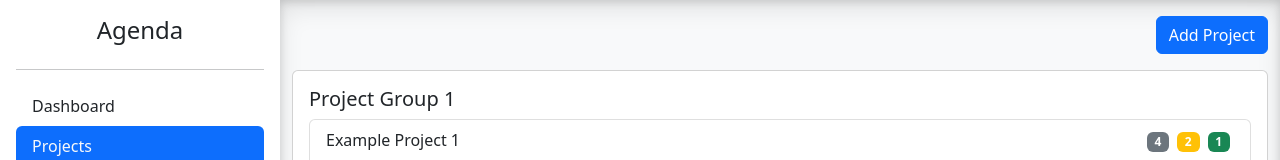
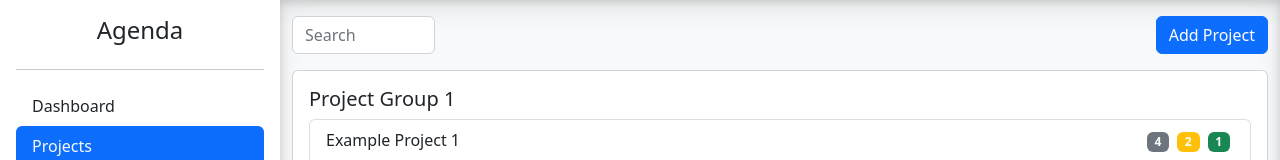
Before and after one commit to LewBlu/agenda, an Angular app: page /projects in a window 1280 px wide. Shown: the top 160 px of the page. Built offline with nearby package versions, Linux system fonts and the light colour scheme.

Commit message:
Added search bar to project view Updated button text on project form

```diff
--- a/src/app/projects/project-form/project-form.component.html
+++ b/src/app/projects/project-form/project-form.component.html
@@ -13,6 +13,15 @@
                         <textarea class="form-control" id="description" rows="3"></textarea>
                       </div>
                     <div class="mb-3">
+                        <label for="group" class="form-label">Owner</label>
+                        <select class="form-select">
+                            <option selected>Open this select menu</option>
+                            <option value="1">One</option>
+                            <option value="2">Two</option>
+                            <option value="3">Three</option>
+                          </select>
+                    </div>
+                    <div class="mb-3">
                         <label for="group" class="form-label">Group</label>
                         <select class="form-select">
                             <option selected>Open this select menu</option>
@@ -21,7 +30,7 @@
                             <option value="3">Three</option>
                           </select>
                     </div>
-                    <button type="submit" class="btn btn-primary">Submit</button>
+                    <button type="submit" class="btn btn-primary">Create</button>
                 </form>
             </div>
         </div>
--- a/src/app/projects/projects.component.html
+++ b/src/app/projects/projects.component.html
@@ -1,5 +1,8 @@
 <div class="row mt-3">
-    <div class="col-12 d-flex justify-content-end">
+    <div class="col-2">
+        <input class="form-control me-2" type="search" placeholder="Search" aria-label="Search">
+    </div>
+    <div class="col-10 d-flex justify-content-end">
         <button class="btn btn-primary" (click)="showForm = !showForm">Add Project</button>
     </div>
 </div>
--- a/src/app/shared-components/sidebar/sidebar.component.html
+++ b/src/app/shared-components/sidebar/sidebar.component.html
@@ -28,7 +28,6 @@
             <strong>Lewis Blundell</strong>
         </a>
         <ul class="dropdown-menu text-small shadow" aria-labelledby="dropdownUser2">
-            <li><a class="dropdown-item" href="#">New project...</a></li>
             <li><a class="dropdown-item" href="#">Settings</a></li>
             <li><a class="dropdown-item" href="#">Profile</a></li>
             <li>
```
